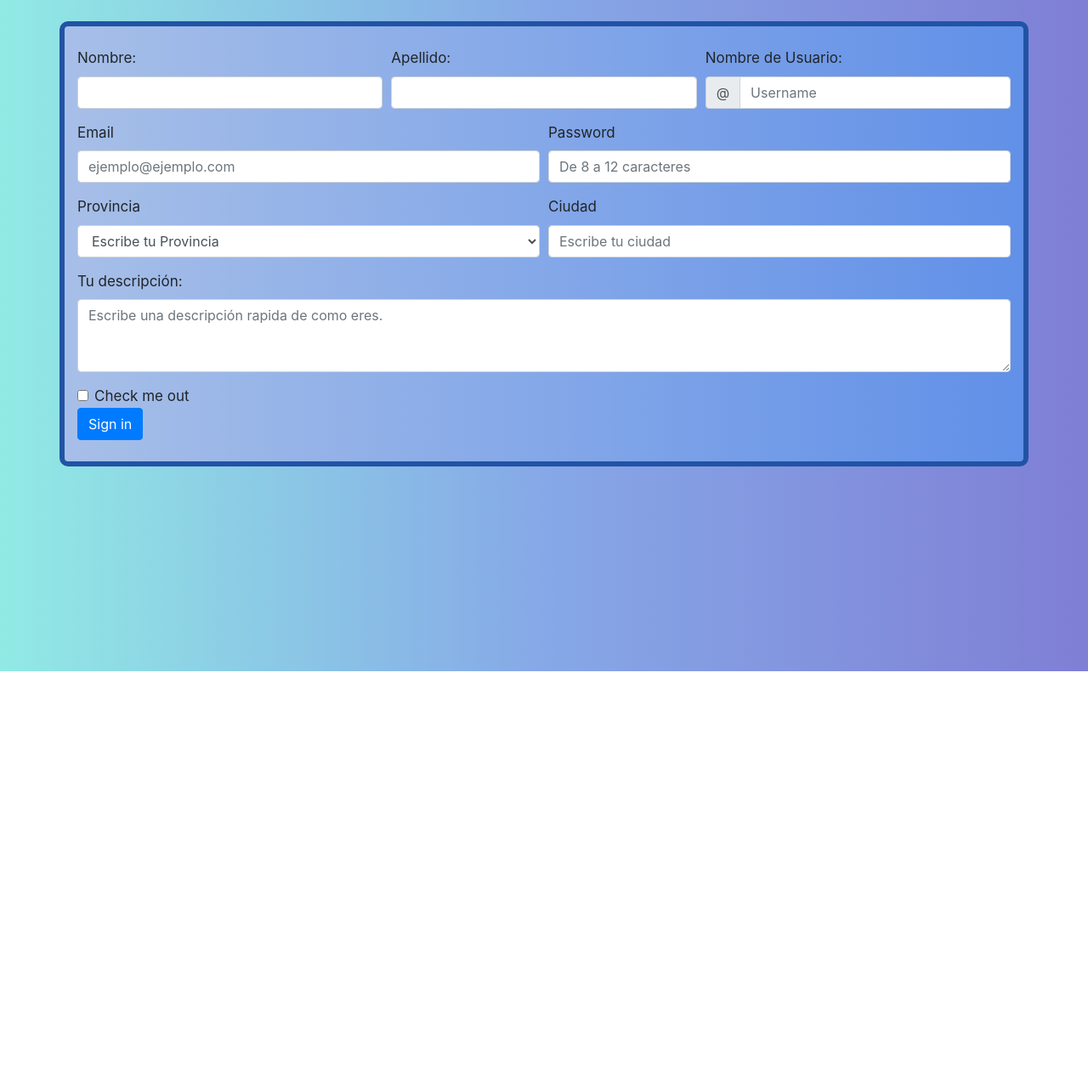
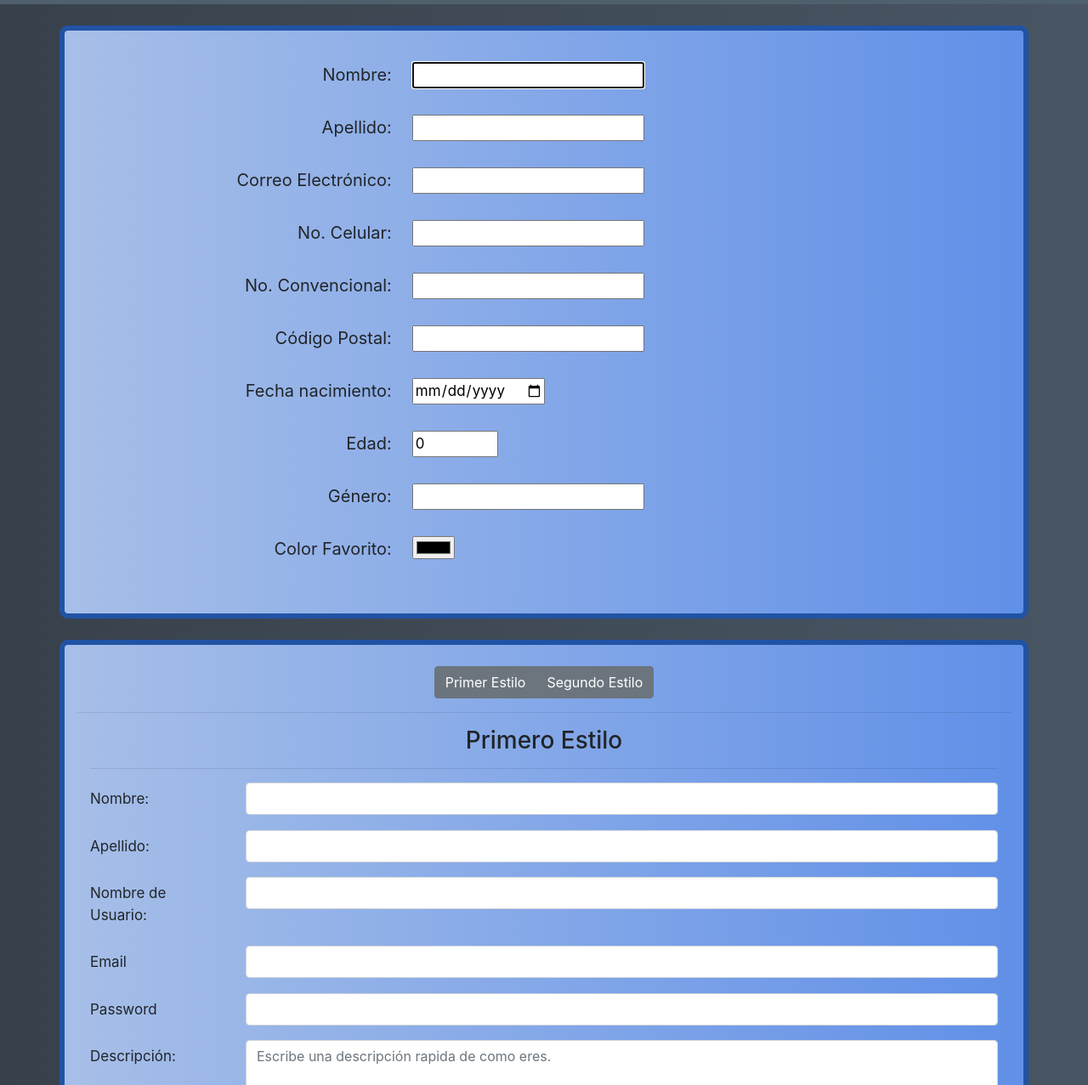
Before and after one commit to JoelTapia99/Blog_DisenioInterfaz, a plain HTML site: page index.html in a window 1280 px wide. Shown: the part 65-1342 px from the top of the page at 85% size. Before the commit the page ends 855 px from the top, so only its background shows below. Drawn offline with nearby package versions, Linux system fonts and the light colour scheme.

Commit message:
aagredo ejemplos de navs y mejora visual en index

```diff
--- a/css/style.css
+++ b/css/style.css
@@ -1,9 +1,14 @@
 body{
     /*background: #aaabaf;*/
     margin: 0;
-    background: #7F7FD5;  /* fallback for old browsers */
-    background: -webkit-linear-gradient(to right, #91EAE4, #86A8E7, #7F7FD5);  /* Chrome 10-25, Safari 5.1-6 */
-    background: linear-gradient(to right, #91EAE4, #86A8E7, #7F7FD5); /* W3C, IE 10+/ Edge, Firefox 16+, Chrome 26+, Opera 12+, Safari 7+ */
+    /* background: #7F7FD5;
+    background: -webkit-linear-gradient(to right, #91EAE4, #86A8E7, #7F7FD5);
+    background: linear-gradient(to right, #91EAE4, #86A8E7, #7F7FD5); */
+
+    background: #485563;  /* fallback for old browsers */
+    background: -webkit-linear-gradient(to right, #353e49, #485563);  /* Chrome 10-25, Safari 5.1-6 */
+    background: linear-gradient(to right, #38414b, #485563); /* W3C, IE 10+/ Edge, Firefox 16+, Chrome 26+, Opera 12+, Safari 7+ */
+
 }
 
 h1{
@@ -27,7 +32,15 @@ h1{
     /* text-shadow: rgb(63, 62, 63) 2px 2px 2px */
 }
 
-.name-form{
+#segundoEstilo{
+    display: none;
+}
+
+h3{
+    text-align: center;
+}
+
+.label-form{
     width: 20px;
     text-align: right;
     padding: 3px;
--- a/index.html
+++ b/index.html
@@ -6,26 +6,160 @@
   <meta name="viewport" content="width=device-width, initial-scale=1.0">
   <meta http-equiv="X-UA-Compatible" content="ie=edge">
   <title>Diseño de Interfaaz</title>
+  <script type="text/javascript" src="scripts/index.js"></script>
   <link rel="stylesheet" href="css/style.css">
-  <script type="text/javascript" src="scripts/index.js"></script>
   <!-- bootstrap -->
   <link rel="stylesheet" href="bootstrap-4.4.1-dist/css/bootstrap.min.css">
   <script src="bootstrap-4.4.1-dist/js/bootstrap.min.js"></script>
   <script src="bootstrap-4.4.1-dist/js/bootstrap.min.js.map"></script>
 
+  <style>
+    .table td,
+    .table th {
+      border-top: none;
+    }
+  </style>
 </head>
 
 <body>
+  <!-- barra de navegacion -->
+    <nav class="navbar navbar-light" style="background-color: #4f606d;">
+        <hr>
+        <nav class="nav">
+          <a class="nav-link" href="#form_sin_boostrap" style="color: white; font-size: 25px;">Primer Formulario</a>
+          <a class="nav-link" href="#form_con_boostrap" style="color: white; font-size: 25px;">Segundo Formulario</a>
+        </nav>
+        <hr>
+    </nav>
 
-  <head>
-    <h1>Diseño de Interfaz</h1>
-  </head>
+
+
+  <div class="container" id="form_sin_boostrap">
+    <table class="table">
+      <tr>
+        <td class="label-form"><label for="nombre">Nombre:</label></td>
+        <td class="input-form"><input type="text" id="nombre" name="name_control" autofocus required /s> </td> </tr>
+            <tr>
+        <td class="label-form"><label for="apellido">Apellido:</label></td>
+        <td class="input-form"><input type="text" id="apellido" name="email_control" required /></td>
+      </tr>
+      <tr>
+        <td class="label-form"><label for="email">Correo Electrónico:</label></td>
+        <td class="input-form"> <input type="email" id="email" name="email_control" required /></td>
+      </tr>
+      <tr>
+        <td class="label-form"><label for="numCelular">No. Celular:</label></td>
+        <td class="input-form"><input type="text" id="numCelular" name="email_control" required /></td>
+      </tr>
+      <tr>
+        <td class="label-form"><label for="numConvencional">No. Convencional:</label></td>
+        <td class="input-form"><input type="text" id="numConvencional" name="email_control" required /></td>
+      </tr>
+      <tr>
+        <td class="label-form"><label for="codPostal">Código Postal:</label></td>
+        <td class="input-form"><input type="text" id="codPostal" name="email_control" required /></td>
+      </tr>
+      <tr>
+        <td class="label-form"><label for="nacimiento">Fecha nacimiento:</label></td>
+        <td class="input-form"><input type="date" id="nacimiento" name="email_control" required /></td>
+      </tr>
+      <tr>
+        <td class="label-form"><label for="edad">Edad:</label></td>
+        <td class="input-form"><input type="number" id="edad" name="number_control" min="0" max="100" value="0" /></td>
+      </tr>
+      <tr>
+        <td class="label-form"><label for="genero">Género:</label></td>
+        <td class="input-form"><input type="text" id="genero" name="email_control" required /></td>
+      </tr>
+      <tr>
+        <td class="label-form"><label for="colorFavorito">Color Favorito:</label></td>
+        <td class="input-form"><input type="color" id="colorFavorito" name="color_control" /></td>
+      </tr>
+    </table>
+  </div>
+
+  <!-- formulario con bootstrap -->
+  <div class="container" id="form_con_boostrap">
+
+    <div class="container-fluid">
+      <ul class="nav justify-content-center">
+        <li class="nav-item">
+            <div class="btn-group " role="group" aria-label="Basic example">
+                <button type="button" class="btn btn-secondary" onclick="primerForm();">Primer Estilo</button>
+                <button type="button" class="btn btn-secondary" onclick=" segundoForm();">Segundo Estilo</button>
+              </div>
+        </li>
+      </ul>
+    </div>
     <hr>
 
+    <div class="container-fluid" id="primerEstilo">
+        <h3>Primero Estilo</h3>
+        <hr>
+        <form>
+          <div class="form-group row">
+            <label for="inputEmail3" class="col-sm-2 col-form-label">Nombre:</label>
+            <div class="col-sm-10">
+              <input type="text" class="form-control" id="inputEmail3">
+            </div>
+          </div>
+          <div class="form-group row">
+            <label for="inputEmail3" class="col-sm-2 col-form-label">Apellido: </label>
+            <div class="col-sm-10">
+              <input type="text" class="form-control" id="inputEmail3">
+            </div>
+          </div>
+          <div class="form-group row">
+            <label for="inputEmail3" class="col-sm-2 col-form-label">Nombre de Usuario: </label>
+            <div class="col-sm-10">
+              <input type="text" class="form-control" id="inputEmail3">
+            </div>
+          </div>
+          <div class="form-group row">
+            <label for="inputEmail3" class="col-sm-2 col-form-label">Email</label>
+            <div class="col-sm-10">
+              <input type="email" class="form-control" id="inputEmail3">
+            </div>
+          </div>
+          <div class="form-group row">
+            <label for="inputPassword3" class="col-sm-2 col-form-label">Password</label>
+            <div class="col-sm-10">
+              <input type="password" class="form-control" id="inputPassword3">
+            </div>
+          </div>
+          <div class="form-group row">
+            <label for="inputPassword3" class="col-sm-2 col-form-label">Descripción: </label>
+            <div class="col-sm-10">
+                <textarea class="form-control" id="exampleFormControlTextarea1" rows="3"
+              placeholder="Escribe una descripción rapida de como eres."></textarea>
+            </div>
+          </div>
 
-  <div class="container">
+  <!--         <div class="form-group row">
+            <div class="col-sm-2">Checkbox</div>
+            <div class="col-sm-10">
+              <div class="form-check">
+                <input class="form-check-input" type="checkbox" id="gridCheck1">
+                <label class="form-check-label" for="gridCheck1">
+                  Example checkbox
+                </label>
+              </div>
+            </div>
+          </div> -->
+          <div class="form-group row">
+            <div class="col-sm-10">
+              <button type="submit" class="btn btn-primary">Sign in</button>
+            </div>
+          </div>
+        </form>
+
+      </div>
+
+
+    <div class="container-fluid" id="segundoEstilo">
+      <h3>Segundo Estilo</h3>
+      <hr>
       <form>
-
         <div class="form-row">
           <div class="form-group col-md-4">
             <label for="inputEmail4">Nombre: </label>
@@ -36,7 +170,7 @@
             <input type="text" class="form-control">
           </div>
           <div class="form-group col-md-4">
-            <label >Nombre de Usuario: </label>
+            <label>Nombre de Usuario: </label>
             <div class="input-group">
               <div class="input-group-prepend">
                 <div class="input-group-text">@</div>
@@ -60,8 +194,8 @@
         <div class="form-row">
           <div class="form-group col-md-6">
             <label for="inputCity">Provincia</label>
-              <select id="inputState" class="form-control" >
-                  <option selected >Escribe tu Provincia</option>
+            <select id="inputState" class="form-control">
+              <option selected>Escribe tu Provincia</option>
               <option>Azuay</option>
               <option>Bolívar</option>
               <option>Cañar</option>
@@ -95,7 +229,8 @@
 
         <div class="form-group">
           <label for="exampleFormControlTextarea1">Tu descripción: </label>
-          <textarea class="form-control" id="exampleFormControlTextarea1" rows="3" placeholder="Escribe una descripción rapida de como eres."></textarea>
+          <textarea class="form-control" id="exampleFormControlTextarea1" rows="3"
+            placeholder="Escribe una descripción rapida de como eres."></textarea>
         </div>
         <div class="form-check">
           <input class="form-check-input" type="checkbox" id="gridCheck">
@@ -108,99 +243,8 @@
     </div>
 
 
-  <!--     <div class="container">
-        <form class="needs-validation" novalidate>
-            <div class="form-row">
-              <div class="col-md-4 mb-3">
-                <label for="validationCustom01">First name</label>
-                <input type="text" class="form-control" id="validationCustom01" value="Mark" required>
-                <div class="valid-feedback">
-                  Looks good!
   </div>
-              </div>
-              <div class="col-md-4 mb-3">
-                <label for="validationCustom02">Last name</label>
-                <input type="text" class="form-control" id="validationCustom02" value="Otto" required>
-                <div class="valid-feedback">
-                  Looks good!
-                </div>
-              </div>
-              <div class="col-md-4 mb-3">
-                <label for="validationCustomUsername">Username</label>
-                <div class="input-group">
-                  <div class="input-group-prepend">
-                    <span class="input-group-text" id="inputGroupPrepend">@</span>
-                  </div>
-                  <input type="text" class="form-control" id="validationCustomUsername" aria-describedby="inputGroupPrepend" required>
-                  <div class="invalid-feedback">
-                    Please choose a username.
-                  </div>
-                </div>
-              </div>
-            </div>
-            <div class="form-row">
-              <div class="col-md-6 mb-3">
-                <label for="validationCustom03">City</label>
-                <input type="text" class="form-control" id="validationCustom03" required>
-                <div class="invalid-feedback">
-                  Please provide a valid city.
-                </div>
-              </div>
-              <div class="col-md-3 mb-3">
-                <label for="validationCustom04">State</label>
-                <select class="custom-select" id="validationCustom04" required>
-                  <option selected disabled value="">Choose...</option>
-                  <option>...</option>
-                </select>
-                <div class="invalid-feedback">
-                  Please select a valid state.
-                </div>
-              </div>
-              <div class="col-md-3 mb-3">
-                <label for="validationCustom05">Zip</label>
-                <input type="text" class="form-control" id="validationCustom05" required>
-                <div class="invalid-feedback">
-                  Please provide a valid zip.
-                </div>
-              </div>
-            </div>
-            <div class="form-group">
-              <div class="form-check">
-                <input class="form-check-input" type="checkbox" value="" id="invalidCheck" required>
-                <label class="form-check-label" for="invalidCheck">
-                  Agree to terms and conditions
-                </label>
-                <div class="invalid-feedback">
-                  You must agree before submitting.
-                </div>
-              </div>
-            </div>
-            <button class="btn btn-primary" type="submit">Submit form</button>
-          </form>
 
-          <script>
-          // Example starter JavaScript for disabling form submissions if there are invalid fields
-          (function() {
-            'use strict';
-            window.addEventListener('load', function() {
-              // Fetch all the forms we want to apply custom Bootstrap validation styles to
-              var forms = document.getElementsByClassName('needs-validation');
-              // Loop over them and prevent submission
-              var validation = Array.prototype.filter.call(forms, function(form) {
-                form.addEventListener('submit', function(event) {
-                  if (form.checkValidity() === false) {
-                    event.preventDefault();
-                    event.stopPropagation();
-                  }
-                  form.classList.add('was-validated');
-                }, false);
-              });
-            }, false);
-          })();
-          </script>
-    </div> -->
-
-  <br><br><br><br><br><br><br><br><br>
 
 </body>
 
--- a/scripts/index.js
+++ b/scripts/index.js
@@ -2,3 +2,15 @@ function validarSiNumero(numero){
     if (!/^([0-9])*$/.test(numero))
       alert("El valor " + numero + " no es un número");
   }
+
+function primerForm(){
+  document.getElementById("primerEstilo").style.display="block";
+  document.getElementById("segundoEstilo").style.display="none";
+
+}
+
+function segundoForm(){
+  document.getElementById("primerEstilo").style.display="none";
+  document.getElementById("segundoEstilo").style.display="block";
+
+}
```
Also changed, not shown: navs/nav.html (added, +80 -0 lines), navs/nav1.html (added, +46 -0 lines). Lines whose indentation alone changed are shown as unchanged.
